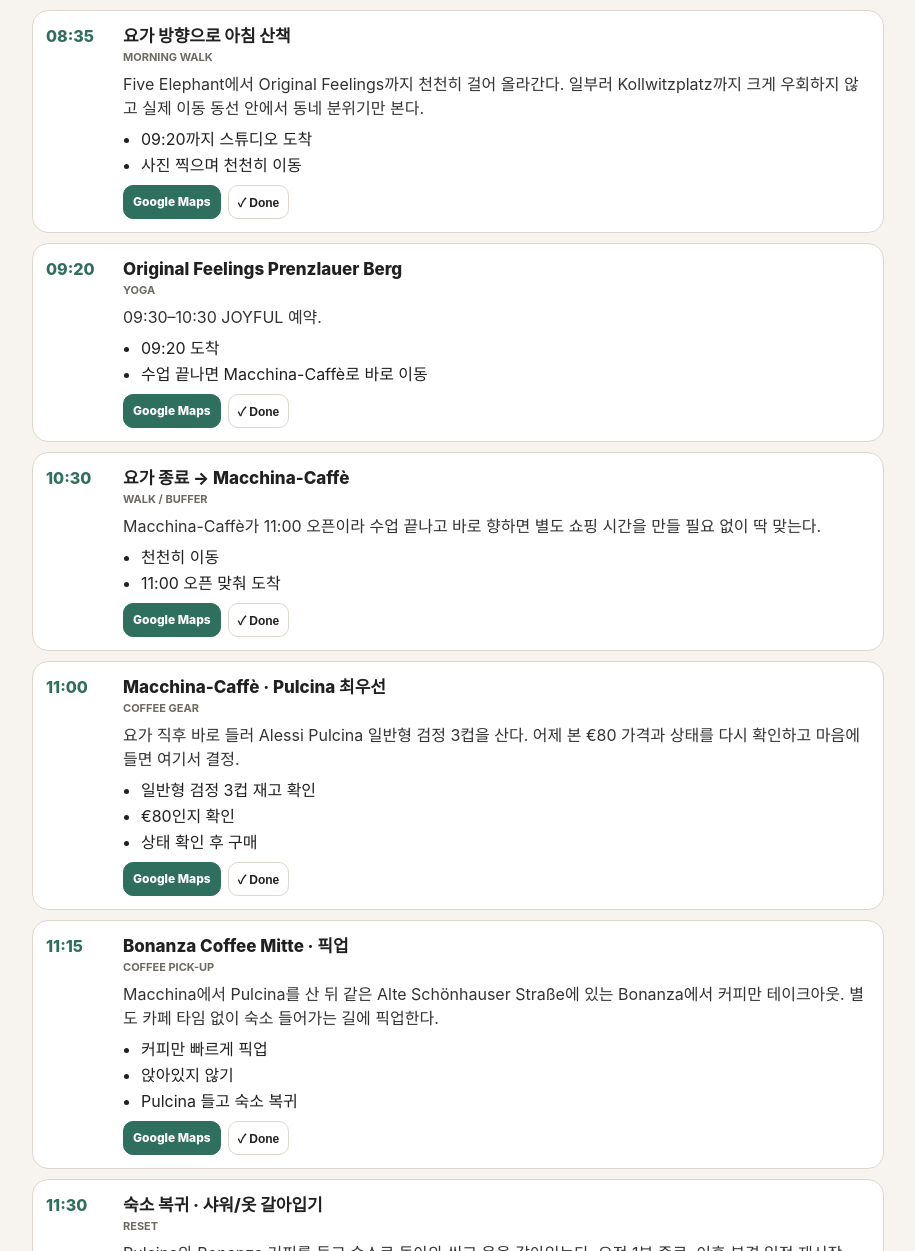
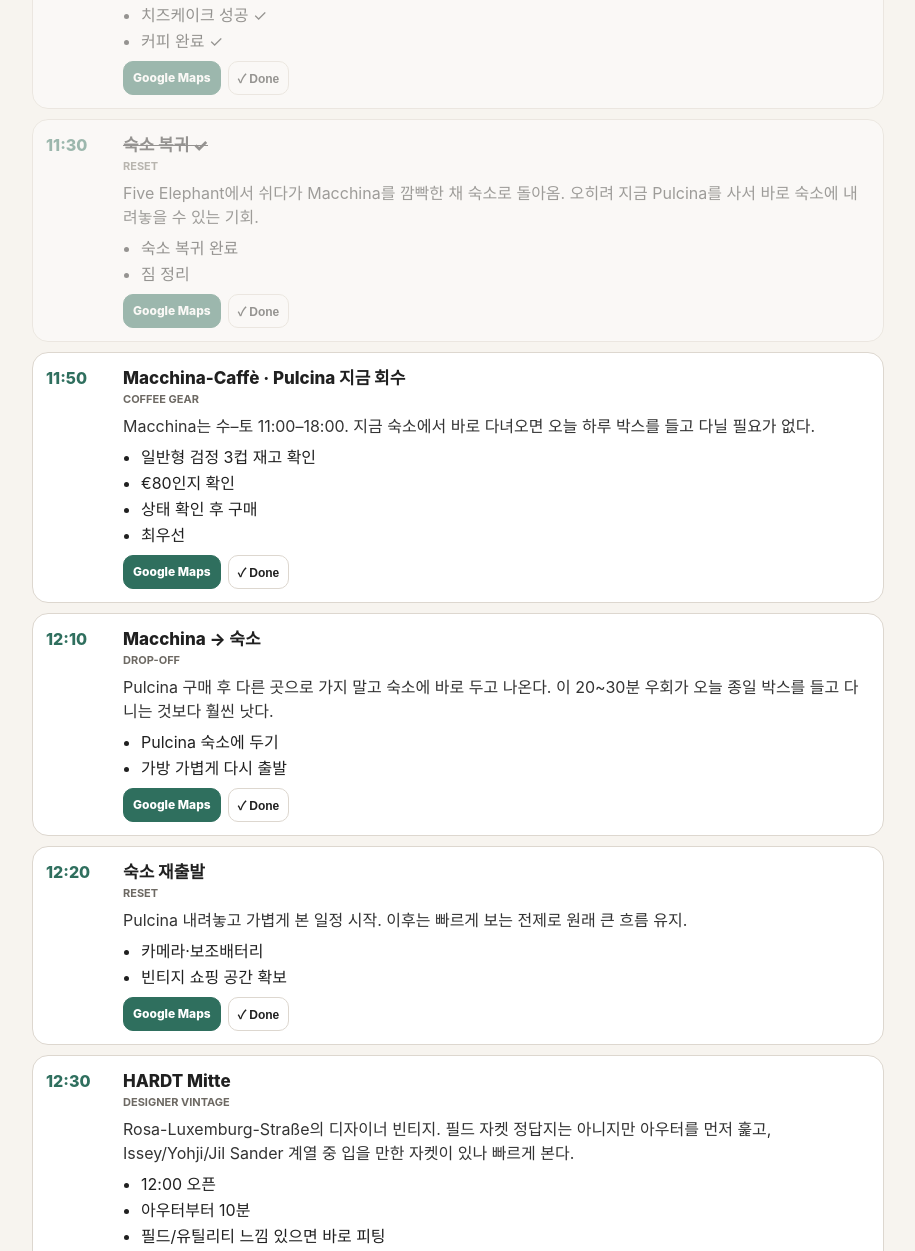
Before and after one commit to Hejonej/Paris-2026, a plain HTML site: page berlin.html in a window 1280 px wide. Shown: the part 4413-5664 px from the top of the page, without its empty margins (182-1097 px from the left). Drawn offline with Linux system fonts and the light colour scheme.

Commit message:
Update Berlin day 2 after yoga and move Pulcina pickup to hotel drop-off

```diff
--- a/berlin.html
+++ b/berlin.html
@@ -4,7 +4,7 @@
 <main class="wrap">
 <section id="d1"><div class="hero"><h2>DAY 1 · Actual Day</h2><div class="sub">오후 인터넷 장애로 계획이 틀어졌지만, ACUD 포토오토마트와 Yam Yam 저녁까지 완료. 야외 핵심은 오늘 밤 회수하고, Pulcina·Ritter Sport·Weems는 내일로 이동.</div><div class="meta"><span class="pill">ACUD 완료 ✓</span><span class="pill">Yam Yam 저녁 ✓</span><span class="pill">Tonight recovery</span></div></div><div class="timeline" id="t1"></div></section>
 <section id="recovery"><div class="hero"><h2>TONIGHT · Berlin Recovery Walk</h2><div class="sub">이미 저녁은 Yam Yam에서 먹었으니, 30분 쉬고 출발. 숙소 근처 Round & Edgy에서 밤에 먹을 쿠키를 먼저 챙긴 뒤 오늘은 체력 회복 우선. Round & Edgy에서 쿠키를 사고 REWE만 들른 뒤 바로 숙소로 돌아온다.</div><div class="meta"><span class="pill">No rush</span><span class="pill">Cookie + REWE only</span><span class="pill">REWE 23:30까지</span></div></div><div class="timeline" id="tr"></div></section>
-<section id="d2"><div class="hero"><h2>DAY 2 · Recovery + Main Day</h2><div class="sub">아침은 Five Elephant Mitte에서 가볍게 먹고 요가로. 수업이 끝나면 Macchina-Caffè에서 Pulcina를 사고, 바로 근처 Bonanza Mitte에서 커피를 픽업한 뒤 숙소로 돌아와 샤워/옷 갈아입기. 그다음 HARDT Mitte와 Photobook 등 Mitte 핵심을 회수하고, 오후에는 FIELD JACKET MISSION으로 Chrome·Joo·Off Catalog·Spatz·Sander22까지 빈티지숍을 촘촘하게 돈다.</div><div class="meta"><span class="pill">Yoga 09:30</span><span class="pill">Pulcina 최우선</span><span class="pill">Ritter Sport</span><span class="pill">Weems</span><span class="pill">FIELD JACKET MISSION</span><span class="pill">Material 필수</span></div></div><div class="timeline" id="t2"></div></section>
+<section id="d2"><div class="hero"><h2>DAY 2 · Recovery + Main Day</h2><div class="sub">아침은 푹 자고 바로 요가 완료. 수업 뒤 Five Elephant에서 치즈케이크+커피까지 성공 ✓ Macchina는 깜빡했지만 지금 숙소에 있으니, 18시 마감 전에 먼저 다녀와 Pulcina를 숙소에 내려놓고 본 일정 시작. 오후에는 FIELD JACKET MISSION으로 Chrome·Joo·Off Catalog·Spatz·Sander22까지 촘촘하게 돈다.</div><div class="meta"><span class="pill">Yoga 09:30</span><span class="pill">Pulcina 최우선</span><span class="pill">Ritter Sport</span><span class="pill">Weems</span><span class="pill">FIELD JACKET MISSION</span><span class="pill">Material 필수</span></div></div><div class="timeline" id="t2"></div></section>
 <section id="d3"><div class="hero"><h2>DAY 3 · Berlin → Frankfurt</h2><div class="sub">11:45 BER 출발. 마지막 관광을 억지로 끼우지 않고 공항에 여유 있게 도착.</div></div><div class="timeline" id="t3"></div></section>
 <section id="backup"><div class="hero"><h2>Backup Cards</h2><div class="sub">이미 동선 가까이에 있는 후보만. 시간이 밀리면 backup부터 삭제.</div></div><div class="timeline" id="tb"></div></section>
 </main><footer>Berlin 2026 · mobile itinerary</footer>
@@ -33,27 +33,26 @@
 ['18:35','Round & Edgy · Torstraße ✓','Cookie Pick-up','완료. Dark Chocolate Sea Salt와 Granny’s Blueberry 계열 케이크까지 성공적으로 포장.','Round & Edgy Torstraße 94 Berlin','쿠키 구매 완료|오늘 밤 디저트 확보',true],
 ['18:50','REWE · 숙소 근처','Shopping','쿠키 사고 바로 숙소 쪽 REWE로 가서 필요한 것만 장본다. 오늘 일정은 여기서 종료.','REWE Schönhauser Allee 10-11 Berlin','23:30까지 영업|물·과일·아침거리·간식만|장보고 곧바로 숙소 귀가']
 ];
-
 const D2=[
-['07:45','숙소 출발','Morning','요가 전 아침은 멀리 우회하지 않고 Mitte 쪽 Five Elephant에서 가볍게. 오늘은 오래 앉아있기보다 커피와 작은 먹거리로 몸만 깨운다.','Lottumstraße 28 Berlin','카메라·보조배터리|08:00 Five Elephant 목표'],
-['08:00','Five Elephant Mitte','Pre-yoga Breakfast','쁘띠브런치 대신 취향에 더 맞는 Five Elephant Mitte. 요가 전이라 무겁게 먹지 말고 커피 + 작은 페이스트리/케이크 정도로 가볍게.','Five Elephant Mitte Alte Schönhauser Straße 14 Berlin','커피 1잔|치즈케이크 실물도 체크 ㅋㅋ|08:30 전후 출발'],
-['08:35','요가 방향으로 아침 산책','Morning Walk','Five Elephant에서 Original Feelings까지 천천히 걸어 올라간다. 일부러 Kollwitzplatz까지 크게 우회하지 않고 실제 이동 동선 안에서 동네 분위기만 본다.','Original Feelings Straßburger Straße 18 Berlin','09:20까지 스튜디오 도착|사진 찍으며 천천히 이동'],
-['09:20','Original Feelings Prenzlauer Berg','Yoga','09:30–10:30 JOYFUL 예약.','Original Feelings Straßburger Straße 18 Berlin','09:20 도착|수업 끝나면 Macchina-Caffè로 바로 이동'],
-['10:30','요가 종료 → Macchina-Caffè','Walk / Buffer','Macchina-Caffè가 11:00 오픈이라 수업 끝나고 바로 향하면 별도 쇼핑 시간을 만들 필요 없이 딱 맞는다.','Macchina Caffe Alte Schönhauser Straße 26 Berlin','천천히 이동|11:00 오픈 맞춰 도착'],
-['11:00','Macchina-Caffè · Pulcina 최우선','Coffee Gear','요가 직후 바로 들러 Alessi Pulcina 일반형 검정 3컵을 산다. 어제 본 €80 가격과 상태를 다시 확인하고 마음에 들면 여기서 결정.','Macchina Caffe Alte Schönhauser Straße 26 Berlin','일반형 검정 3컵 재고 확인|€80인지 확인|상태 확인 후 구매'],
-['11:15','Bonanza Coffee Mitte · 픽업','Coffee Pick-up','Macchina에서 Pulcina를 산 뒤 같은 Alte Schönhauser Straße에 있는 Bonanza에서 커피만 테이크아웃. 별도 카페 타임 없이 숙소 들어가는 길에 픽업한다.','Bonanza Coffee Mitte Alte Schönhauser Straße 15 Berlin','커피만 빠르게 픽업|앉아있지 않기|Pulcina 들고 숙소 복귀'],
-['11:30','숙소 복귀 · 샤워/옷 갈아입기','Reset','Pulcina와 Bonanza 커피를 들고 숙소로 돌아와 씻고 옷을 갈아입는다. 오전 1부 종료, 이후 본격 일정 재시작.','Lottumstraße 28 Berlin','샤워 또는 간단히 정리|옷 갈아입기|Pulcina 두고 나오기|카메라·보조배터리 다시 챙기기|11:55 전후 재출발'],
-['12:05','HARDT Mitte','Designer Vintage','Rosa-Luxemburg-Straße의 디자이너 빈티지. 필드 자켓 정답지는 아니지만 아우터를 먼저 훑고, Issey/Yohji/Jil Sander 계열 중 입을 만한 자켓이 있나 빠르게 본다.','HARDT Rosa-Luxemburg-Straße 15 Berlin','12:00 오픈|아우터부터 10~15분|필드/유틸리티 느낌 있으면 바로 피팅'],
-['12:20','Sephora Corner · Alexanderplatz','Beauty · Rhode','오늘 Mitte 동선에서 Rhode를 확인하는 짧은 스톱. Alexanderplatz 지점에서 원하는 제품/색상 재고만 빠르게 확인하고 있으면 바로 구매.','Sephora Alexanderplatz 9 Berlin','Rhode 코너 먼저 찾기|원하는 제품/색상 재고 확인|10~15분 상한|없으면 Frankfurt Zeil 지점 백업'],
-['12:40','Berlin Photobook Distribution','Photobooks','수요일에만 가능한 핵심 스톱. 사진집 중심으로 짧고 집중해서 본다.','Berlin Photobook Distribution Linienstraße 153 Berlin','20분 상한|작은 출판물 위주'],
-['13:10','Ritter Sport Bunte Schokowelt','Chocolate','어제 못 간 공식 매장 회수. 일반 슈퍼 맛보다 매장 전용·리미티드만 빠르게 본다.','Ritter Sport Bunte Schokowelt Friedrichstraße 83 Berlin','리미티드/매장전용 먼저|15~20분|커스텀 제작은 패스'],
-['13:45','Baret','Rooftop Cafe','Mitte skyline을 짧게 보고 쉬는 스톱. 오늘은 일정이 길어서 뷰 보고 음료 한 잔만 빠르게.','Baret Humboldt Forum Berlin','Berliner Dom 방향 뷰|20분 안쪽|날씨 나쁘면 생략'],
-['14:25','C/O Berlin · Carrie Mae Weems','Photography','어제 못 간 전시를 오늘 우선 회수. 다른 전시는 건너뛰고 The Heart of the Matter에만 집중한다.','C/O Berlin Hardenbergstraße 22 Berlin','Kitchen Table Series 가장 오래|초기 가족사진 → 공적 공간 흐름 보기|45분 집중'],
+['09:10','숙소 출발 → Original Feelings','Morning','아침 식사는 건너뛰고 더 잔 뒤 바로 요가하러 출발. 실제 오늘 루틴으로 업데이트.','Lottumstraße 28 Berlin','요가복으로 바로 출발|아침 일정 단순화',true],
+['09:20','Original Feelings Prenzlauer Berg ✓','Yoga','09:30–10:30 JOYFUL 완료.','Original Feelings Straßburger Straße 18 Berlin','요가 완료 ✓',true],
+['10:35','Five Elephant Mitte ✓','Cheesecake + Coffee','요가 끝나고 Five Elephant로 이동. 치즈케이크가 존맛이었고 커피까지 마심 ㅋㅋ','Five Elephant Mitte Alte Schönhauser Straße 14 Berlin','치즈케이크 성공 ✓|커피 완료 ✓',true],
+['11:30','숙소 복귀 ✓','Reset','Five Elephant에서 쉬다가 Macchina를 깜빡한 채 숙소로 돌아옴. 오히려 지금 Pulcina를 사서 바로 숙소에 내려놓을 수 있는 기회.','Lottumstraße 28 Berlin','숙소 복귀 완료|짐 정리',true],
+['11:50','Macchina-Caffè · Pulcina 지금 회수','Coffee Gear','Macchina는 수–토 11:00–18:00. 지금 숙소에서 바로 다녀오면 오늘 하루 박스를 들고 다닐 필요가 없다.','Macchina Caffe Alte Schönhauser Straße 26 Berlin','일반형 검정 3컵 재고 확인|€80인지 확인|상태 확인 후 구매|최우선'],
+['12:10','Macchina → 숙소','Drop-off','Pulcina 구매 후 다른 곳으로 가지 말고 숙소에 바로 두고 나온다. 이 20~30분 우회가 오늘 종일 박스를 들고 다니는 것보다 훨씬 낫다.','Lottumstraße 28 Berlin','Pulcina 숙소에 두기|가방 가볍게 다시 출발'],
+['11:15','Bonanza Coffee Mitte · 오늘은 생략','Skipped','Five Elephant에서 이미 커피를 마셨으므로 Bonanza는 오늘 굳이 들르지 않는다.','Bonanza Coffee Mitte Alte Schönhauser Straße 15 Berlin','커피 이미 해결',false,'hidden'],
+['12:20','숙소 재출발','Reset','Pulcina 내려놓고 가볍게 본 일정 시작. 이후는 빠르게 보는 전제로 원래 큰 흐름 유지.','Lottumstraße 28 Berlin','카메라·보조배터리|빈티지 쇼핑 공간 확보'],
+['12:30','HARDT Mitte','Designer Vintage','Rosa-Luxemburg-Straße의 디자이너 빈티지. 필드 자켓 정답지는 아니지만 아우터를 먼저 훑고, Issey/Yohji/Jil Sander 계열 중 입을 만한 자켓이 있나 빠르게 본다.','HARDT Rosa-Luxemburg-Straße 15 Berlin','12:00 오픈|아우터부터 10분|필드/유틸리티 느낌 있으면 바로 피팅'],
+['12:45','Sephora Corner · Alexanderplatz','Beauty · Rhode','오늘 Mitte 동선에서 Rhode를 확인하는 짧은 스톱. Alexanderplatz 지점에서 원하는 제품/색상 재고만 빠르게 확인하고 있으면 바로 구매.','Sephora Alexanderplatz 9 Berlin','Rhode 코너 먼저 찾기|원하는 제품/색상 재고 확인|10분 상한|없으면 Frankfurt Zeil 지점 백업'],
+['13:00','Berlin Photobook Distribution','Photobooks','수요일에만 가능한 핵심 스톱. 사진집 중심으로 짧고 집중해서 본다.','Berlin Photobook Distribution Linienstraße 153 Berlin','15~20분 상한|작은 출판물 위주'],
+['13:25','Ritter Sport Bunte Schokowelt','Chocolate','어제 못 간 공식 매장 회수. 일반 슈퍼 맛보다 매장 전용·리미티드만 빠르게 본다.','Ritter Sport Bunte Schokowelt Friedrichstraße 83 Berlin','리미티드/매장전용 먼저|15분|커스텀 제작은 패스'],
+['13:55','Baret','Rooftop Cafe','Mitte skyline을 짧게 보고 쉬는 스톱. 오늘은 일정이 길어서 뷰 보고 음료 한 잔만 빠르게.','Baret Humboldt Forum Berlin','Berliner Dom 방향 뷰|15~20분|날씨 나쁘면 생략'],
+['14:30','C/O Berlin · Carrie Mae Weems','Photography','어제 못 간 전시를 오늘 우선 회수. 다른 전시는 건너뛰고 The Heart of the Matter에만 집중한다.','C/O Berlin Hardenbergstraße 22 Berlin','Kitchen Table Series 가장 오래|초기 가족사진 → 공적 공간 흐름 보기|40~45분 집중'],
 ['15:15','Photoautomat #2 · C/O Berlin','Analog Photo','Weems 전시 직후 두 번째 스트립.','C/O Berlin Hardenbergstraße 22 Berlin','지하 부스|전시 티켓 필요|Day 2 첫 포토오토마트'],
-['15:45','Modulor','Creative Materials','종이·포장·툴을 빠르게 훑는다. 오래 볼 생각은 하지 않고 눈에 들어오는 것만.','Modulor Prinzenstraße 85 Berlin','25분 상한|RSVP와 중복 피하기'],
-['16:15','Annelies','Late Lunch / Coffee','빈티지 미션 전에 제대로 한 번 앉아 먹고 에너지 충전.','Annelies Görlitzer Straße 68 Berlin','커피 + 한 접시|30~35분'],
-['16:55','Voo Store','Concept Store','패션·책·오브제를 빠르게 보는 핵심 컨셉숍.','Voo Store Oranienstraße 24 Berlin','15분|구매보다 관찰'],
-['17:15','Trendy Army Store · FIELD JACKET 1순위','Military Vintage','필드 자켓 적중률이 가장 높은 실전 수색지. 여기서는 다른 것 보지 말고 M-65 / military field jacket부터 바로 묻고 입어본다.','Trendy Army Store Skalitzer Straße 62 Berlin','M-65 / field jacket 먼저 묻기|올리브·세이지 우선|어깨·소매 길이 확인|마음에 들면 여기서 바로 끝내도 됨'],
+['15:45','Modulor','Creative Materials','종이·포장·툴을 빠르게 훑는다. 오래 볼 생각은 하지 않고 눈에 들어오는 것만.','Modulor Prinzenstraße 85 Berlin','20~25분 상한|RSVP와 중복 피하기'],
+['16:15','Annelies','Late Lunch / Coffee','빈티지 미션 전에 제대로 한 번 앉아 먹고 에너지 충전.','Annelies Görlitzer Straße 68 Berlin','커피 + 한 접시|25~30분'],
+['16:50','Voo Store','Concept Store','패션·책·오브제를 빠르게 보는 핵심 컨셉숍.','Voo Store Oranienstraße 24 Berlin','10~15분|구매보다 관찰'],
+['17:10','Trendy Army Store · FIELD JACKET 1순위','Military Vintage','필드 자켓 적중률이 가장 높은 실전 수색지. 여기서는 다른 것 보지 말고 M-65 / military field jacket부터 바로 묻고 입어본다.','Trendy Army Store Skalitzer Straße 62 Berlin','M-65 / field jacket 먼저 묻기|올리브·세이지 우선|어깨·소매 길이 확인|마음에 들면 여기서 바로 끝내도 됨'],
 ['17:35','CHROME STORE · FIELD JACKET 2순위','Curated Vintage','Lenaustraße의 큐레이티드 빈티지. 아우터·밀리터리·워크웨어 느낌부터 본다. 영업시간 표기가 소스마다 달라 18:00 전에 도착하는 안전 플랜.','CHROME STORE Lenaustraße 10 Berlin','아우터 랙 직행|필드/워크/밀리터리 먼저|18:00 전 도착 목표|문 닫았으면 즉시 Joo로'],
 ['17:55','Joo Vintage','Vintage','Hobrechtstraße 라인 첫 번째. 셀렉션을 길게 보기보다 아우터부터 빠르게 스캔.','Joo Vintage Hobrechtstraße 28 Berlin','FIELD JACKET 먼저|아우터 우선|10분'],
 ['18:08','Off Catalog','Curated Vintage','Hobrechtstraße에서 바로 이어지는 큐레이티드 빈티지. 디자이너 비중이 있지만 남성 아우터도 있어 필드/유틸리티 계열이 있는지 확인.','Off Catalog Hobrechtstraße 47 Berlin','수요일 15:00–19:00 기준|아우터부터|10분'],
```
